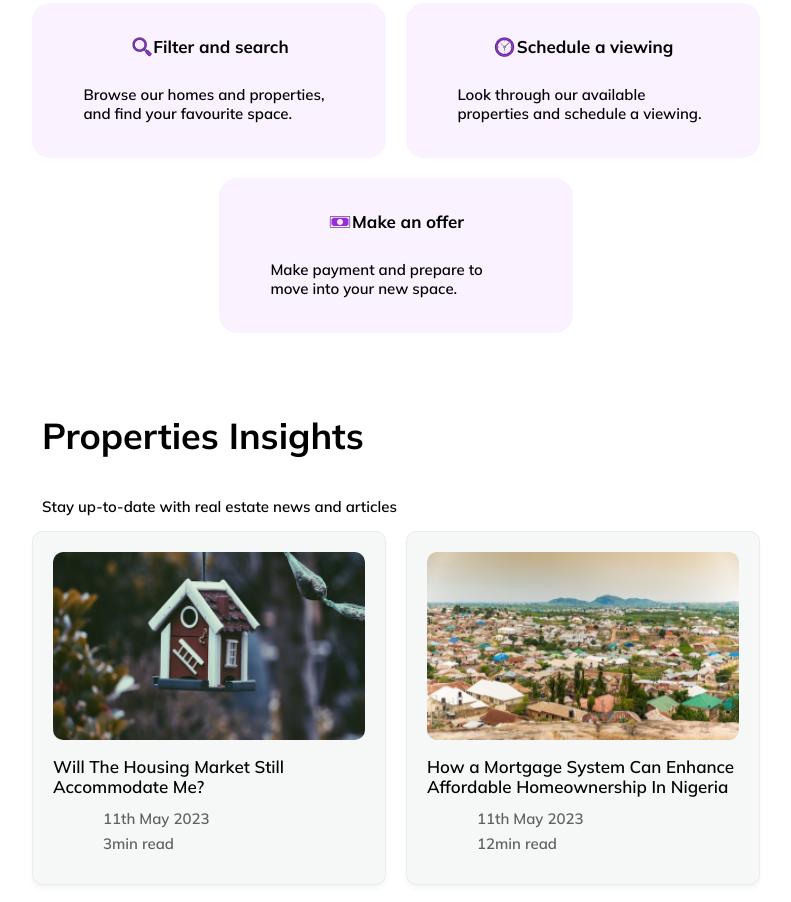
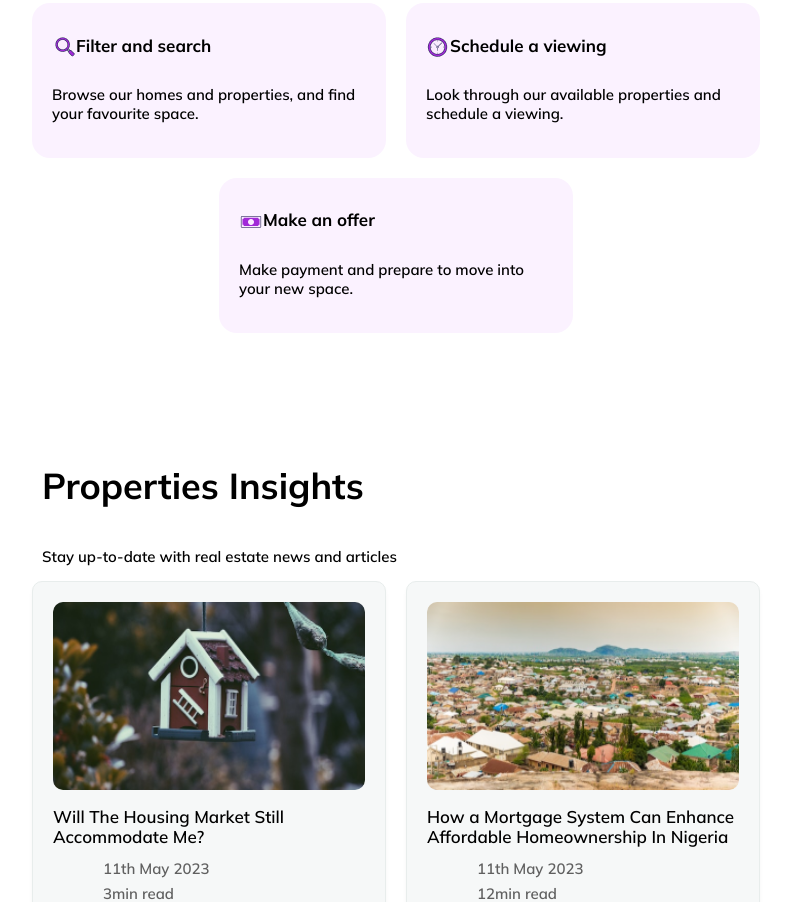
Before and after one commit to Darlington-John/BuyLetLive, a React app: page / in a window 1280 px wide. Shown: the part 2161-3063 px from the top of the page, without its empty margins (244-1035 px from the left). Built offline with nearby package versions, Linux system fonts and the light colour scheme.

Commit message:
Updated code with my magnificent enhancements!

```diff
--- a/src/Body/Sections/PlaceMadeEasy/PlaceMadeEasy.css
+++ b/src/Body/Sections/PlaceMadeEasy/PlaceMadeEasy.css
@@ -35,9 +35,6 @@
 .Filters-Bar h1 {
     font-size: 17px;
     display: flex;
-    align-items: center;
-    justify-content: center;
-    top: 0;
     width: 200px;
     padding-left: 0;
 }
@@ -46,10 +43,9 @@
     font-size: 15px;
     display: flex;
     gap: 10px;
-    width: 80%;
+    width: 100%;
     align-items: flex-start;
     flex-wrap: wrap;
-    align-items: center;
     padding-left: 0;
 }
 
@@ -62,8 +58,6 @@
     display: flex;
     flex-direction: column;
     flex-wrap: wrap;
-    align-items: center;
-    justify-content: center;
 }
 
 @media screen and (max-width: 420px) {
@@ -104,7 +98,7 @@
         font-size: 15px;
         display: flex;
         gap: 10px;
-        width: 80%;
+        width: 100%;
         flex-wrap: wrap;
     }
     .Filters-Bar {
--- a/src/Body/Sections/PropsInsights/PropsInsights.css
+++ b/src/Body/Sections/PropsInsights/PropsInsights.css
@@ -1,6 +1,6 @@
 .PropsInsights {
     display: flex;
-    padding: 8px 236px;
+    padding: 58px 236px;
     flex-direction: column;
     align-items: flex-start;
     align-self: stretch;
--- a/src/Components/Buttons/Buttons.css
+++ b/src/Components/Buttons/Buttons.css
@@ -7,6 +7,7 @@
     font-size: 14px;
     min-width: 90px;
     font-family: 'Mulish', sans-serif;
+    transition: all 0.3s;
 }
 
 .DisButton {
@@ -28,6 +29,7 @@
     font-size: 14px;
     min-width: 90px;
     font-family: 'Mulish', sans-serif;
+    margin-top: 20px;
 }
 
 .DisabledButton:hover {
@@ -87,6 +89,7 @@
 .Emojis button:hover {
     cursor: pointer;
     font-family: 'Mulish', sans-serif;
+    background-color: #e6f2f6;
 }
 
 .RentButtons {
@@ -155,5 +158,6 @@
         color: #000000;
         font-size: 14px;
         min-width: 90px;
+        margin-top: 0px;
     }
 }
```
